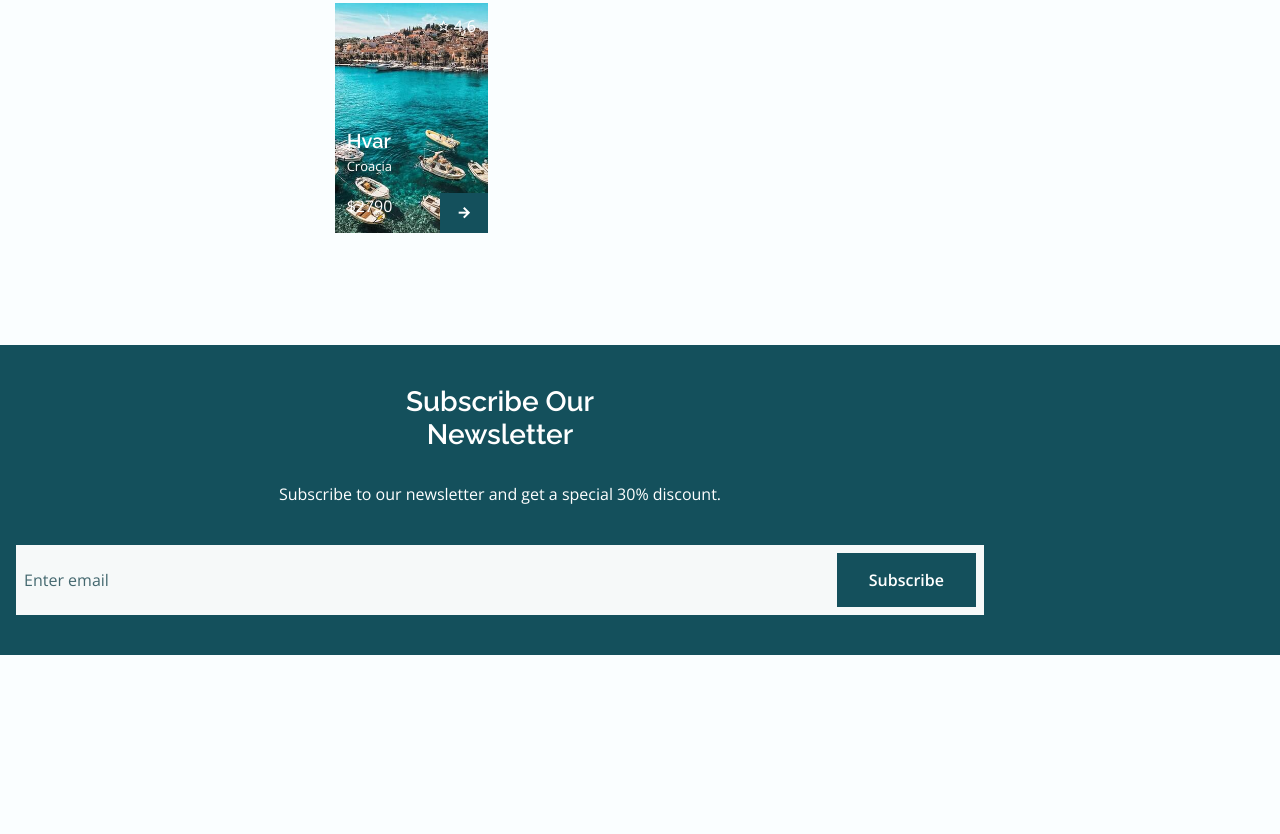
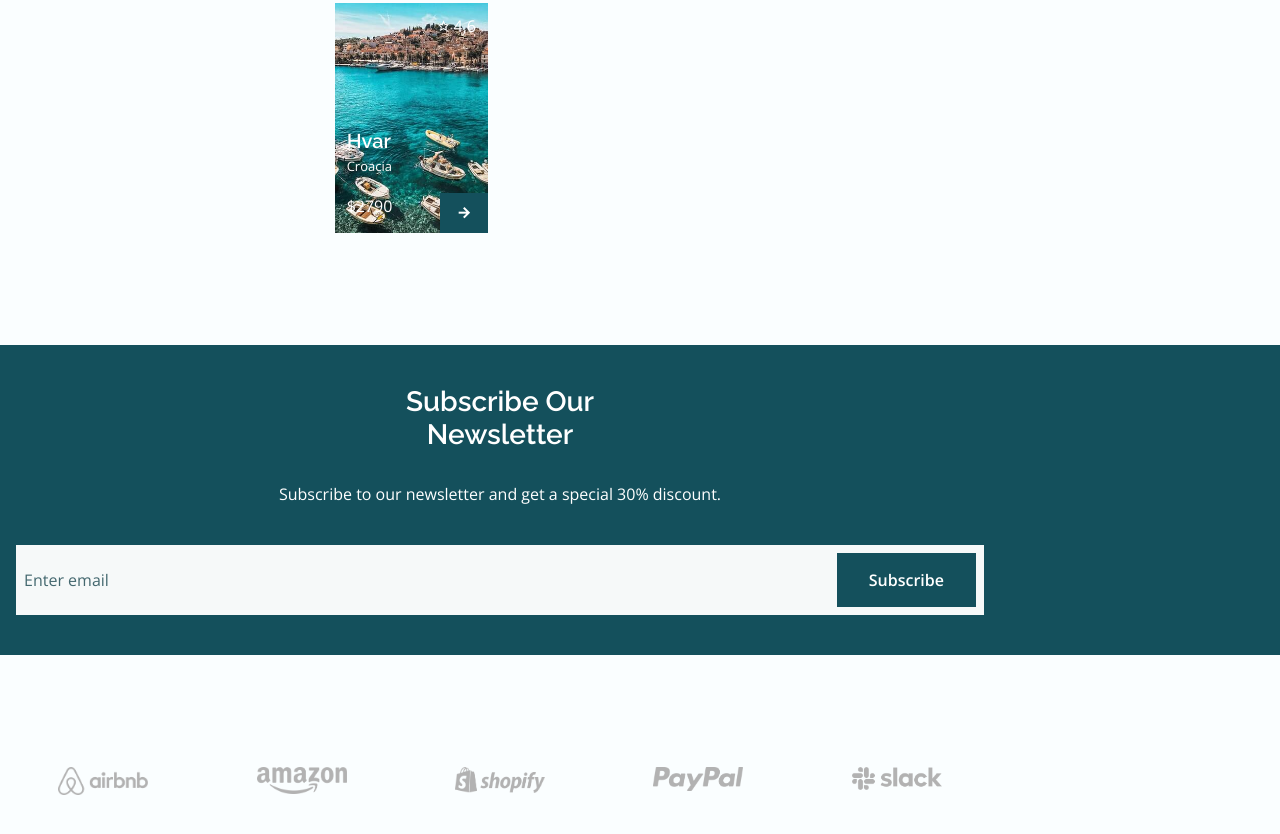
Before and after one commit to greg-front-end/Responsive-Travel-Website, a plain HTML site: page index.html in a window 1280 px wide. Shown: the part 3569-4403 px from the top of the page. Before the commit the page ends 4376 px from the top, so only its background shows below. Drawn offline with nearby package versions, Linux system fonts and the light colour scheme.

Commit message:
created sponsors seciton and styles for it

```diff
--- a/css/style.css
+++ b/css/style.css
@@ -583,4 +583,17 @@ input {
 .subscribe__input::placeholder {
     color: var(--text-color);
 }
-/* ====== SUBSCRIBE ======= */
+/* ====== SPONSORS ======= */
+.sponsor__container {
+    grid-template-columns: repeat(auto-fit, minmax(110px, 1fr));
+    justify-items: center;
+    row-gap: 3.5rem;
+}
+.sponsor__img {
+    width: 90px;
+    filter: invert(.7);
+    transition: var(--img-transition);
+}
+.sponsor__content:hover .sponsor__img {
+    filter: invert(.5);
+}
--- a/index.html
+++ b/index.html
@@ -332,8 +332,24 @@
             </div>
         </section>
         <!-- sponsors -->
-        <section class="section sponsors">
-
+        <section class="section sponsor">
+            <div class="sponsor__container container grid">
+                <div class="sponsor__content">
+                    <img src="img/sponsors1.png" alt="" class="sponsor__img">
+                </div>
+                <div class="sponsor__content">
+                    <img src="img/sponsors2.png" alt="" class="sponsor__img">
+                </div>
+                <div class="sponsor__content">
+                    <img src="img/sponsors3.png" alt="" class="sponsor__img">
+                </div>
+                <div class="sponsor__content">
+                    <img src="img/sponsors4.png" alt="" class="sponsor__img">
+                </div>
+                <div class="sponsor__content">
+                    <img src="img/sponsors5.png" alt="" class="sponsor__img">
+                </div>
+            </div>
         </section>
     </main>
 
```
